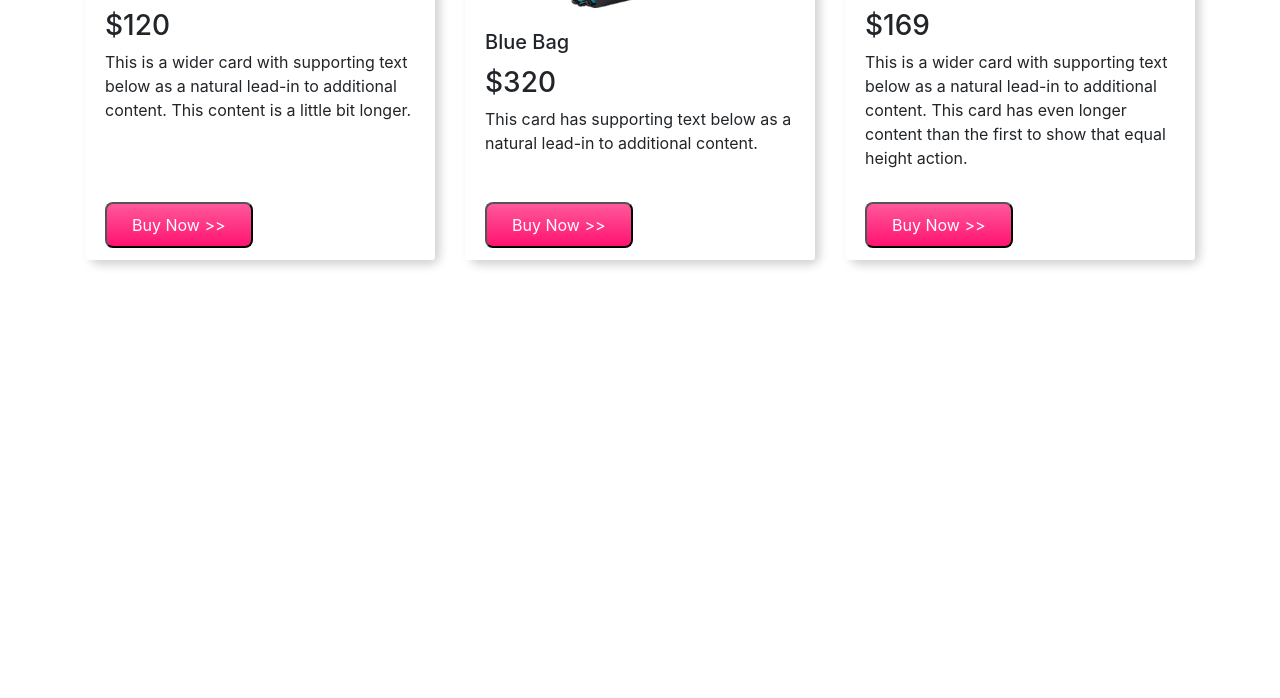
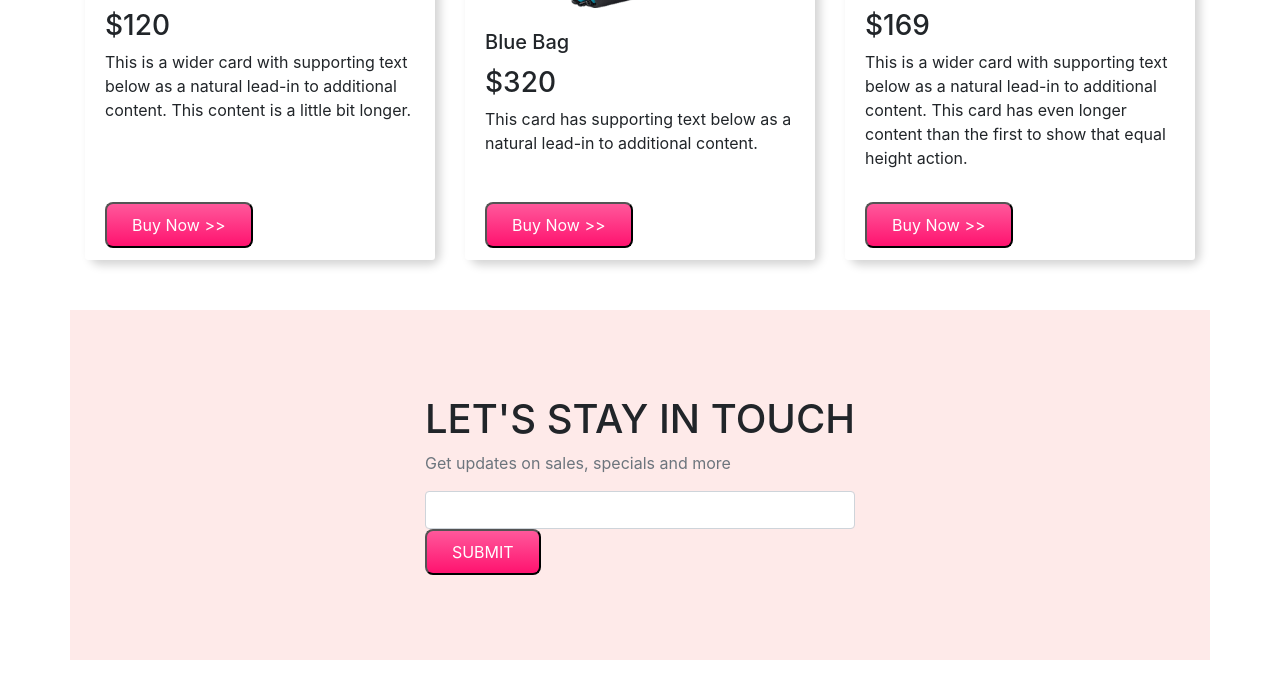
Before and after one commit to rubel306/panda-commerce-html, a plain HTML site: page index.html in a window 1280 px wide. Shown: the part 1741-2439 px from the top of the page. Before the commit the page ends 2051 px from the top, so only its background shows below. Drawn offline with nearby package versions, Linux system fonts and the light colour scheme.

Commit message:
Subscription Secion done

```diff
--- a/css/style.css
+++ b/css/style.css
@@ -41,3 +41,6 @@
     border: none;
     background-color: #fff;
 }
+.sub-height{
+    height: 350px;
+}
--- a/index.html
+++ b/index.html
@@ -214,6 +214,22 @@
     </section>
     <!-- Backpack Categories section end  -->
 
+    <!-- Subscribe section start  -->
+    <section id="subscribe">
+        <div class="container orange-bg d-flex justify-content-center align-items-center sub-height">
+            <div class="subscriber-details">
+                <h1>LET'S STAY IN TOUCH</h1>
+                <p class="text-muted">
+                    Get updates on sales, specials and more
+                </p>
+                <input type="text" class="form-control">
+                <button type="submit" class="buy-now-btn">SUBMIT</button>
+            </div>
+        </div>
+    </section>
+    <!-- Subscribe section end  -->
+
+
 
 
 
```
